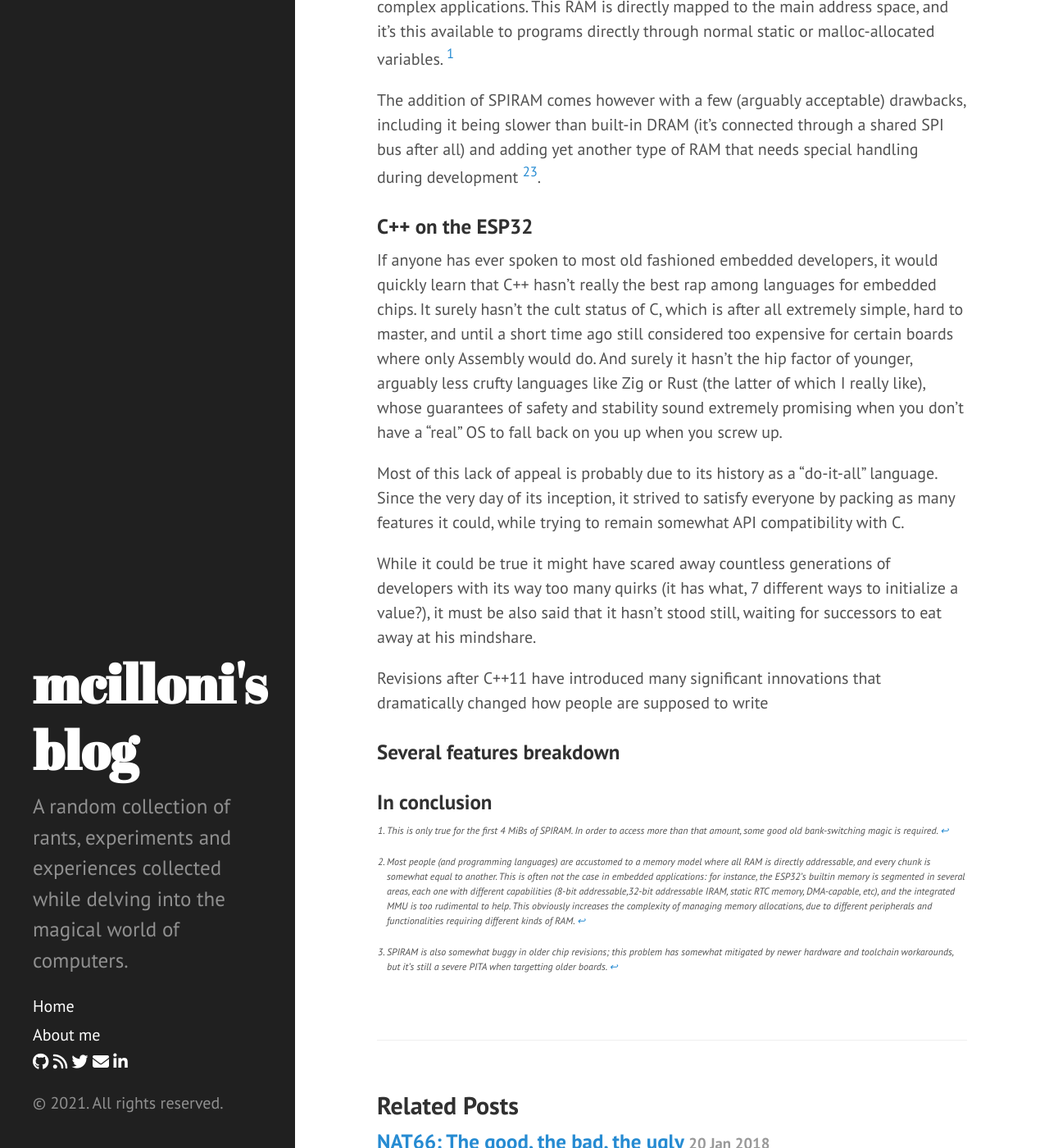
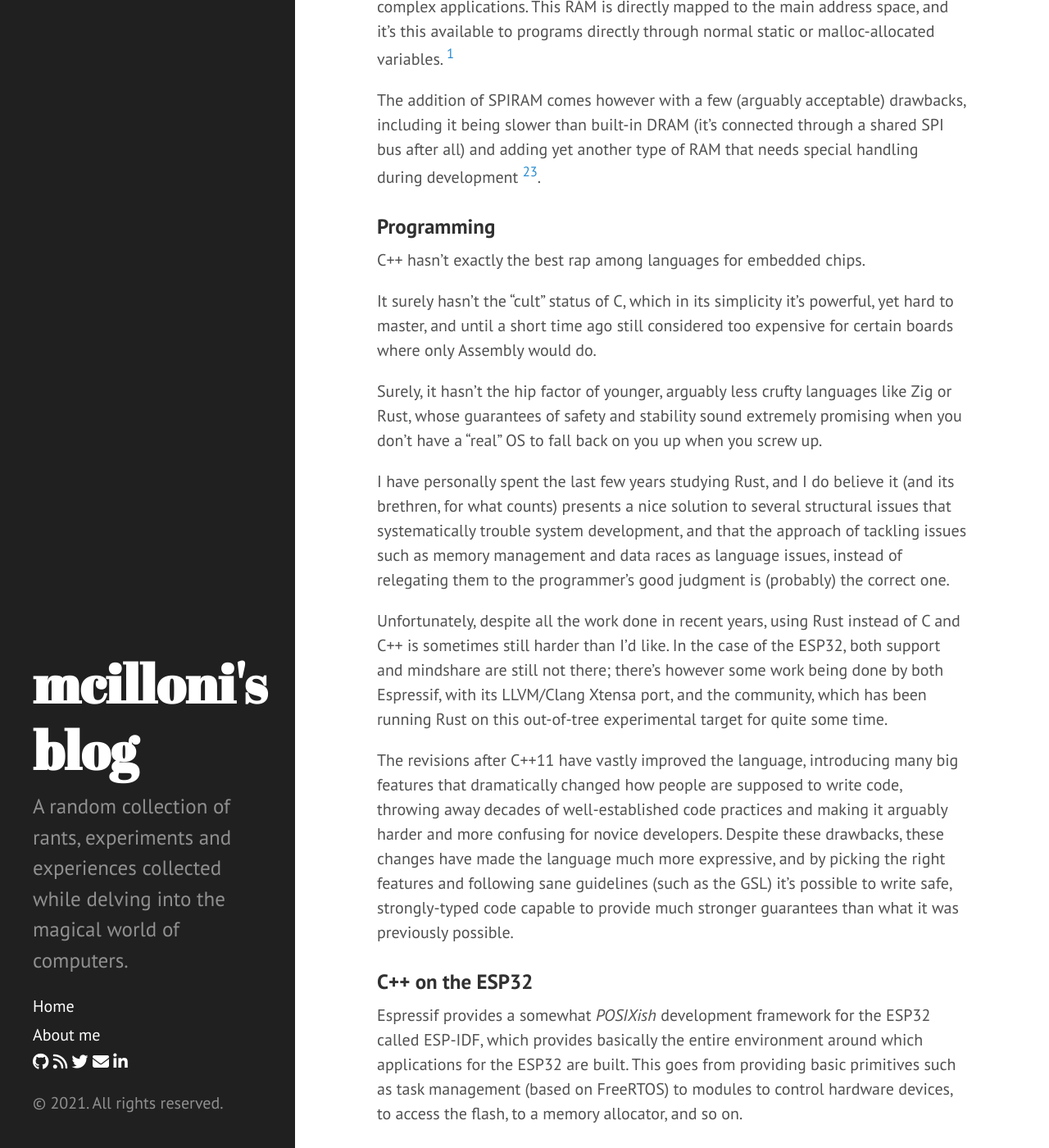
Before and after one commit to mcilloni/mcilloni.github.io, a Jekyll site: the page built from _posts/2021-01-04-CXX-on-ESP32.md, in a window 1280 px wide and 1400 px high, scrolled down 1098 px. Shown: the whole window at 82% size. Built offline with Jekyll 4.4.1, drawn with Linux system fonts in a browser that asks for light colours; nearby versions of some CDN libraries; comment, search, counter and statistics services are not loaded; some of the changed text lies outside the part shown.

Commit message:
post: more work

```diff
--- a/_posts/2021-01-04-CXX-on-ESP32.md
+++ b/_posts/2021-01-04-CXX-on-ESP32.md
@@ -9,32 +9,40 @@ As the adage goes, nowadays most often than not the most expensive resource in s
 
 While the world hasn't stood still at all in recent years, with inexpensive SoCs getting faster and faster at lower prices, I think is not wrong to say that the success of an embedded project still revolves around making the right compromises and picking the right tools for the job.
 
-### ESP32
+### ESP32: a quick overview
 
 The ESP32 is an embedded platform designed and built by Chinese manufacturer Espressif which has built a lot of buzz in recent years thanks to it being quite feature-rich at a ridiculously low price point. It packs a wide array of interesting specs on a single compact SoC, including a dual-core 32-bit Xtensa CPU that runs up to 240 MHz, a ULP coprocessor, ~ 1/2 MiB of internal RAM, 2.4 GHz WiFi, Bluetooth (including BLE), a wide array of interfaces (SPI, I2C, I2S, UART, CAN, GPIOs, ... ) and a good amount of integrated SPI-connected Flash (in several sizes from 2 to 16 MiB).
 The ESP32 is usually embedded in circuits using off the shelf surface-mounted modules, usually branded as either WROOM or WROVER. These two families mostly differ by the inclusion of a built-in SPI-connected pSRAM module (or the lack thereof), an addition that vastly expands its versatility and usefulness for complex applications. This RAM is directly mapped to the main address space, and it's this available to programs directly through normal static or malloc-allocated variables. [^1]
 
 The addition of SPIRAM comes however with a few (arguably acceptable) drawbacks, including it being slower than built-in DRAM (it's connected through a shared SPI bus after all) and adding yet another type of RAM that needs special handling during development [^2][^3].
 
+### Programming
+
+C++ hasn't exactly the best rap among languages for embedded chips.
+
+It surely hasn't the "cult" status of C, which in its simplicity it's powerful, yet hard to master, and until a short time ago still considered too expensive for certain boards where only Assembly would do.
+
+Surely, it hasn't the hip factor of younger, arguably less crufty languages like Zig or Rust, whose guarantees of safety and stability sound extremely promising when you don't have a "real" OS to fall back on you up when you screw up.
+
+I have personally spent the last few years studying Rust, and I do believe it (and its brethren, for what counts) presents a nice solution to several structural issues that systematically trouble system development, and that the approach of tackling issues such as memory management and data races as language issues, instead of relegating them to the programmer's good judgment is (probably) the correct one.
+
+Unfortunately, despite all the work done in recent years, using Rust instead of C and C++ is sometimes still harder than I'd like. In the case of the ESP32, both support and mindshare are still not there; there's however some work being done by both Espressif, with its LLVM/Clang Xtensa port, and the community, which has been running Rust on this out-of-tree experimental target for quite some time.
+
+The revisions after C++11 have vastly improved the language, introducing many big features that dramatically changed how people are supposed to write code, throwing away decades of well-established code practices and making it arguably harder and more confusing for novice developers.
+Despite these drawbacks, these changes have made the language much more expressive, and by picking the right features and following sane guidelines (such as the GSL) it's possible to write safe, strongly-typed code capable to provide much stronger guarantees than what it was previously possible.
+
 ### C++ on the ESP32
 
-If anyone has ever spoken to most old fashioned embedded developers, it would quickly learn that C++ hasn't really the best rap among languages for embedded chips.
-It surely hasn't the cult status of C, which is after all extremely simple, hard to master, and until a short time ago still considered too expensive for certain boards where only Assembly would do. And surely it hasn't the hip factor of younger, arguably less crufty languages like Zig or Rust (the latter of which I really like), whose guarantees of safety and stability sound extremely promising when you don't have a "real" OS to fall back on you up when you screw up.
+Espressif provides a somewhat _POSIXish_ development framework for the ESP32 called ESP-IDF, which provides basically the entire environment around which applications for the ESP32 are built. This goes from providing basic primitives such as task management (based on FreeRTOS) to modules to control hardware devices, to access the flash, to a memory allocator, and so on.
 
-Most of this lack of appeal is probably due to its history as a "do-it-all" language. Since the very day of its inception, it strived to satisfy everyone by packing as many features it could, while trying to remain somewhat API compatibility with C.
+The only supported toolchain is GNU; the currently supported GCC version (at the time of writing this) is 8.4.0, which is almost completely C++17 compliant.
 
-While it could be true it might have scared away countless generations of developers with its way too many quirks (it has what, 7 different ways to initialize a value?), it must be also said that it hasn't stood still, waiting for successors to eat away at his mindshare.
+It now follows a quick breakdown of what I've been using and what I think should be avoided if you plan, like me, to write complex C++ applications targeting the ESP32.
 
-Revisions after C++11 have introduced many significant innovations that dramatically changed how people are supposed to write
+#### System libraries
 
-
-
-
-
-
-### Several features breakdown
-
-
+Most (but not all) of IDF is written in plain C; it's thus necessary to often interoperate with libraries that might not have been designed with C++ in mind when written, writing shims when needed.
+libstdc++ from GCC has been surprisingly feature-complete and stable, with Espressif clearly devoting some time to ensure it worked correctly and without too much fuss. This allows most of the C++ libraries out there to work out of the box on the ESP32, as long as they've been designed to be portable in the first place. The CPU itself is 32 bit and little-endian like ARM or x86, thus eliminating two of the most common causes of incompatibility in my experience.
 
 ### In conclusion
 
```
